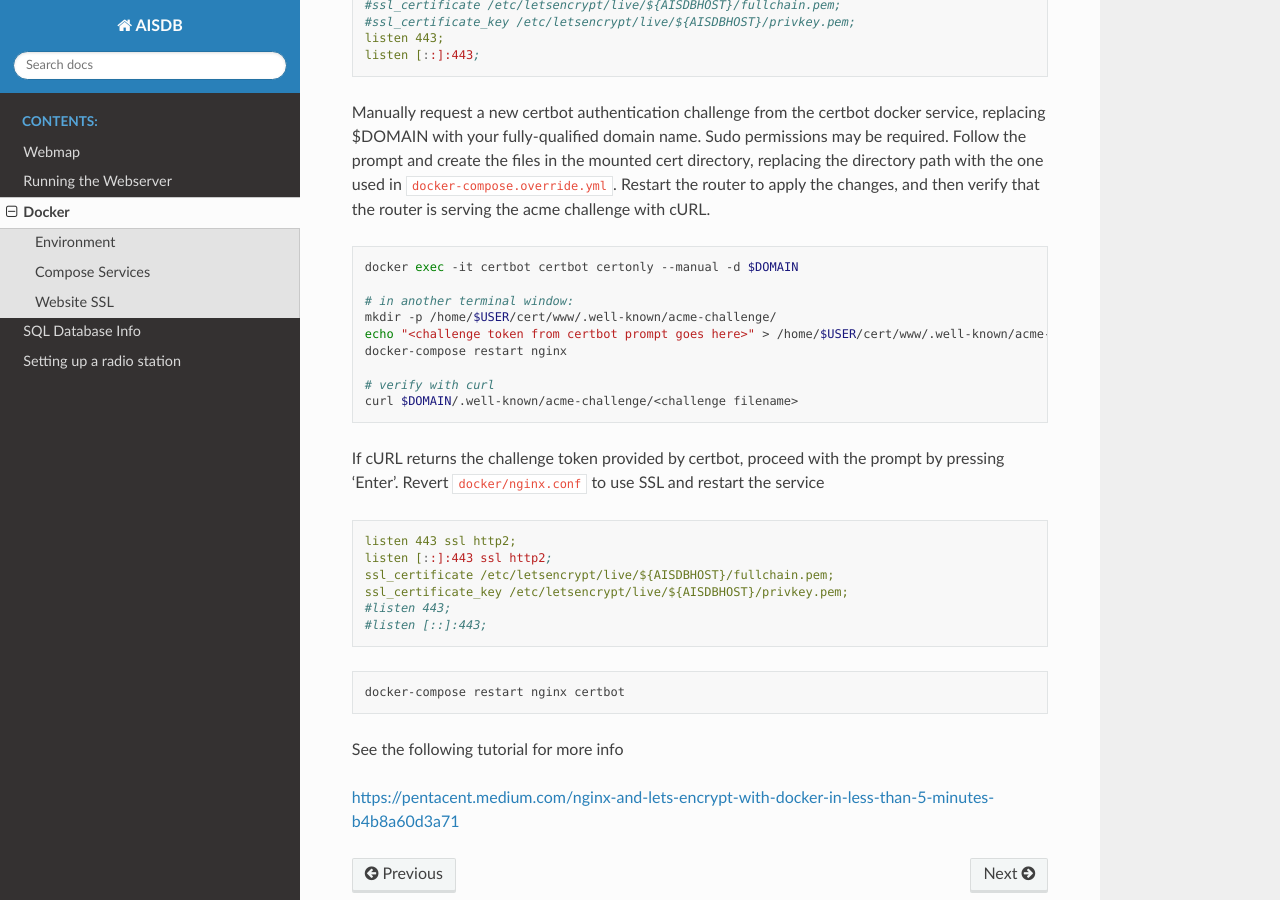
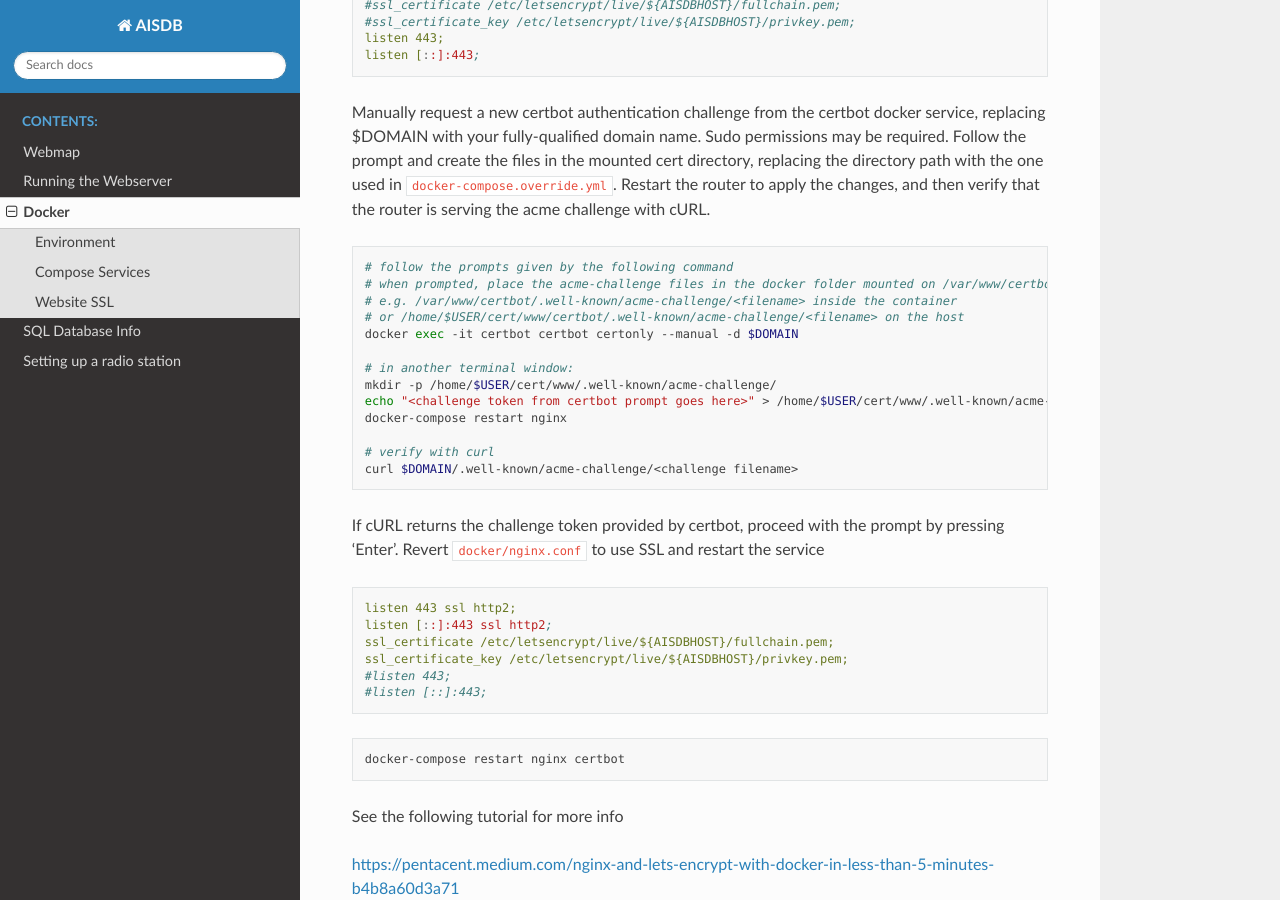
Before and after one commit to AISViz/AISdb, a Sphinx documentation site: the page built from docs/source/docker.rst, in a window 1280 px wide and 900 px high, scrolled down 1870 px. Built offline with Sphinx 7.4.7 and the Read the Docs theme 2.0.0, drawn with Linux system fonts in a browser that asks for light colours; pages that are not in the unit, such as notebooks, are missing from menus.

Commit message:
#noupdate docker SSL documentation in sphinx docs

```diff
--- a/docs/source/docker.rst
+++ b/docs/source/docker.rst
@@ -98,6 +98,10 @@ Restart the router to apply the changes, and then verify that the router is serv
 
 .. code-block:: sh
 
+   # follow the prompts given by the following command
+   # when prompted, place the acme-challenge files in the docker folder mounted on /var/www/certbot
+   # e.g. /var/www/certbot/.well-known/acme-challenge/<filename> inside the container
+   # or /home/$USER/cert/www/certbot/.well-known/acme-challenge/<filename> on the host
    docker exec -it certbot certbot certonly --manual -d $DOMAIN
 
    # in another terminal window:
```
